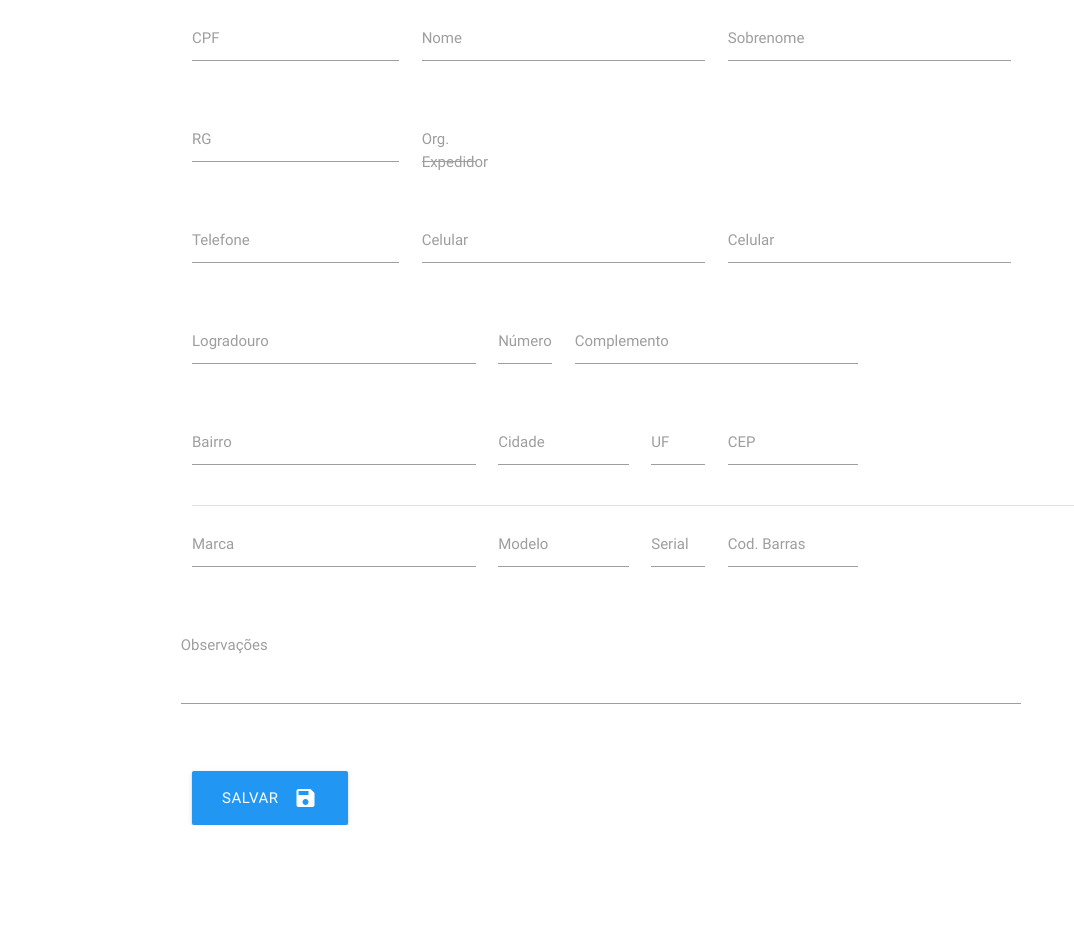
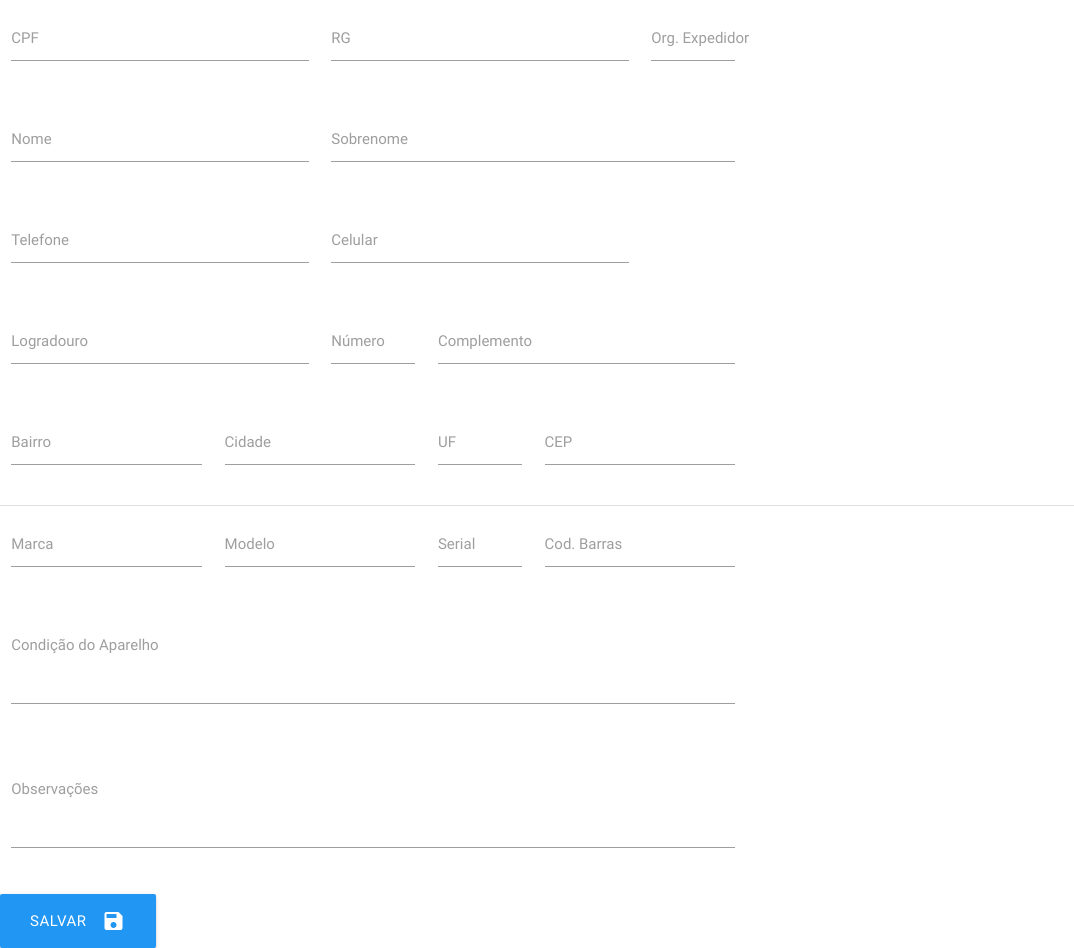
Before and after one commit to FernandoSMedeiros/MasterOficinaFront, an Angular app: page / in a window 1280 px wide. Shown: the whole page, without its empty margins (0-1074 px from the left). Before the commit the page ends 825 px from the top, so only its background shows below. Built offline with nearby package versions, Linux system fonts and the light colour scheme.

Commit message:
formatando o formulario

```diff
--- a/src/app/ordemservico/ordemservico.component.html
+++ b/src/app/ordemservico/ordemservico.component.html
@@ -1,20 +1,9 @@
-<div class="container">
+
 <div class="row">
   <div class="input-field col s3">
     <input id="cpf" type="text" class="validate">
     <label for="cpf">CPF</label>
   </div>
-  <div class="input-field col s4">
-    <input id="nome" type="text" class="validate">
-    <label for="nome">Nome</label>
-  </div>
-  <div class="input-field col s4">
-    <input id="sobrenome" type="text" class="validate">
-    <label for="sobrenome">Sobrenome</label>
-  </div>
-</div>
-
-<div class="row">
   <div class="input-field col s3">
     <input id="rg" type="text" class="validate">
     <label for="rg">RG</label>
@@ -27,21 +16,28 @@
 
 <div class="row">
   <div class="input-field col s3">
-    <input id="tel" type="text" class="validate">
-    <label for="tel">Telefone</label>
+    <input id="nome" type="text" class="validate">
+    <label for="nome">Nome</label>
   </div>
   <div class="input-field col s4">
-    <input id="cel1" type="text" class="validate">
-    <label for="cel1">Celular</label>
-  </div>
-  <div class="input-field col s4">
-    <input id="cel2" type="text" class="validate">
-    <label for="cel2">Celular</label>
+    <input id="sobrenome" type="text" class="validate">
+    <label for="sobrenome">Sobrenome</label>
   </div>
 </div>
 
 <div class="row">
-  <div class="input-field col s4">
+  <div class="input-field col s3">
+    <input id="tel" type="text" class="validate">
+    <label for="tel">Telefone</label>
+  </div>
+  <div class="input-field col s3">
+    <input id="cel1" type="text" class="validate">
+    <label for="cel1">Celular</label>
+  </div>
+</div>
+
+<div class="row">
+  <div class="input-field col s3">
     <input id="logradouro" type="text" class="validate">
     <label for="logradouro">Logradouro</label>
   </div>
@@ -49,14 +45,14 @@
     <input id="numero" type="text" class="validate">
     <label for="numero">Número</label>
   </div>
-  <div class="input-field col s4">
+  <div class="input-field col s3">
     <input id="complemento" type="text" class="validate">
     <label for="complemento">Complemento</label>
   </div>
 </div>
 
 <div class="row">
-  <div class="input-field col s4">
+  <div class="input-field col s2">
     <input id="bairro" type="text" class="validate">
     <label for="bairro">Bairro</label>
   </div>
@@ -76,7 +72,7 @@
 <div class="divider"></div>
 
 <div class="row">
-  <div class="input-field col s4">
+  <div class="input-field col s2">
     <input id="marca" type="text" class="validate">
     <label for="marca">Marca</label>
   </div>
@@ -94,12 +90,17 @@
 </div>
 
 <div class="row">
-  <div class="row">
-    <div class="input-field col s11">
-      <textarea id="obs" class="materialize-textarea"></textarea>
-      <label for="obs">Observações</label>
-    </div>
+  <div class="input-field col s7">
+    <textarea id="condicao" class="materialize-textarea"></textarea>
+    <label for="condicao">Condição do Aparelho</label>
   </div>
 </div>
+
+<div class="row">
+  <div class="input-field col s7">
+    <textarea id="obs" class="materialize-textarea"></textarea>
+    <label for="obs">Observações</label>
+  </div>
+</div>
+
 <a class="waves-effect waves-light btn-large blue"><i class="material-icons right">save</i>Salvar</a>
-</div>
```
